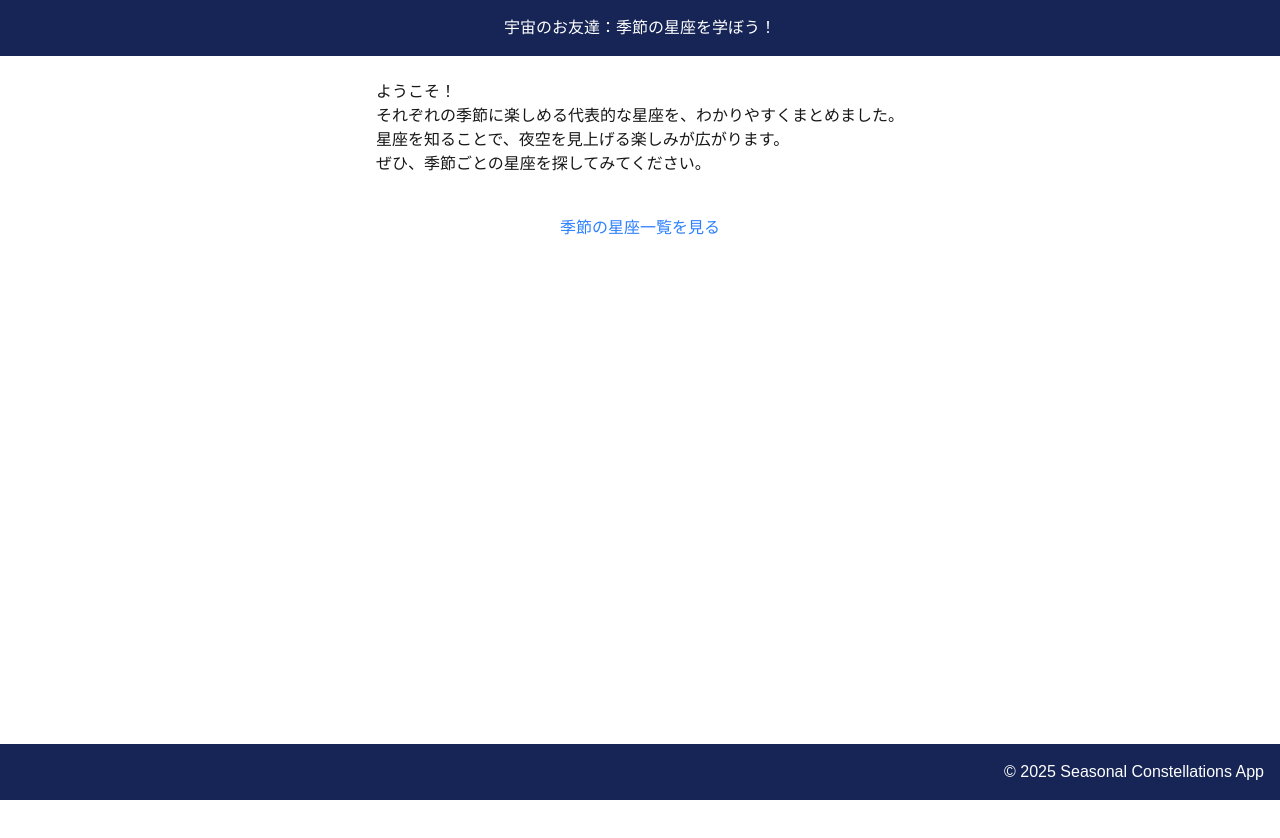
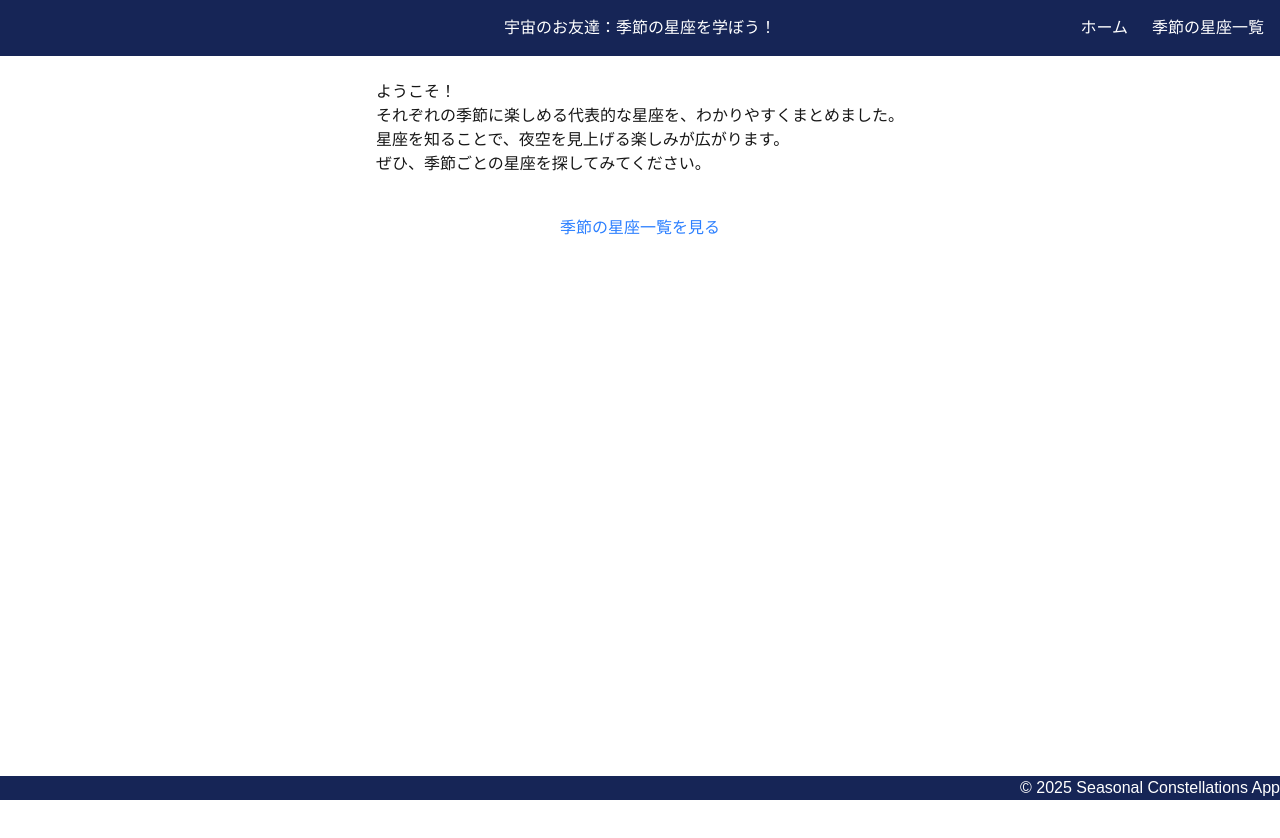
Before and after one commit to kanae-tozawa-mt/next.js-tutorial, a Next.js app: page / in a window 1280 px wide. Shown: the top 838 px of the page. Built offline with nearby package versions, Linux system fonts and the light colour scheme.

Commit message:
ヘッダーにリンクを追加

```diff
--- a/src/app/layout.tsx
+++ b/src/app/layout.tsx
@@ -1,6 +1,7 @@
 import type { Metadata } from "next";
 import { Geist, Geist_Mono } from "next/font/google";
 import "./globals.css";
+import Link from "next/link";
 
 const geistSans = Geist({
 	variable: "--font-geist-sans",
@@ -24,11 +25,17 @@ export default function RootLayout({
 	return (
 		<html lang="ja">
 			<body>
-				<header className="flex justify-center p-4 bg-blue-950 text-white">
-					<h1>宇宙のお友達：季節の星座を学ぼう！</h1>
+				<header className="relative flex items-center p-4 bg-blue-950 text-white">
+					<h1 className="absolute left-1/2 transform -translate-x-1/2">
+						宇宙のお友達：季節の星座を学ぼう！
+					</h1>
+					<div className="flex gap-6 ml-auto">
+						<Link href="/">ホーム</Link>
+						<Link href="/seasons">季節の星座一覧</Link>
+					</div>
 				</header>
 				<main>{children}</main>
-				<footer className="flex justify-end p-4 absolute bottom-0 w-full bg-blue-950 text-white">
+				<footer className="flex justify-end gap-4 absolute bottom-0 w-full bg-blue-950 text-white">
 					<p>© 2025 Seasonal Constellations App</p>
 				</footer>
 			</body>
```
